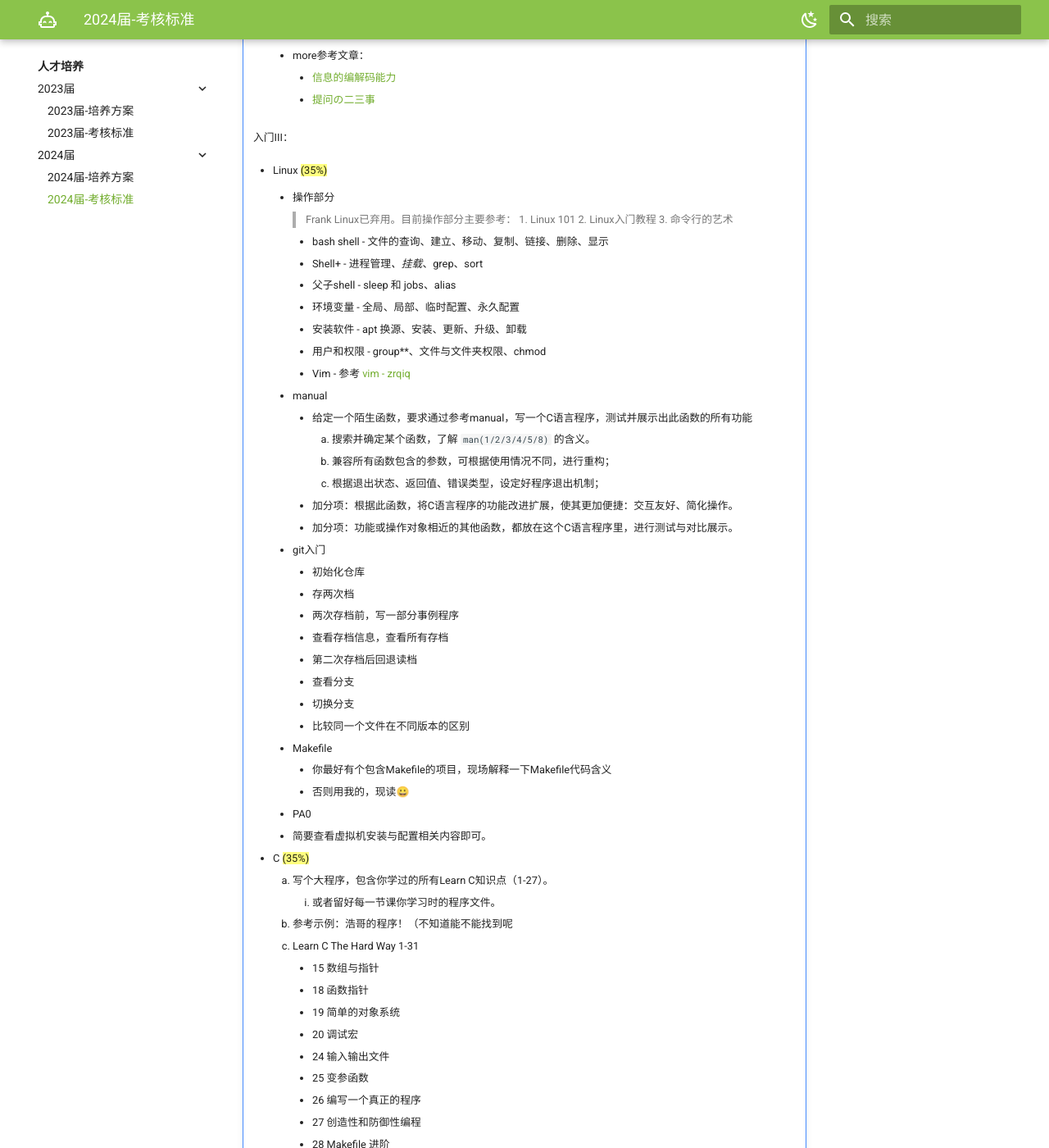
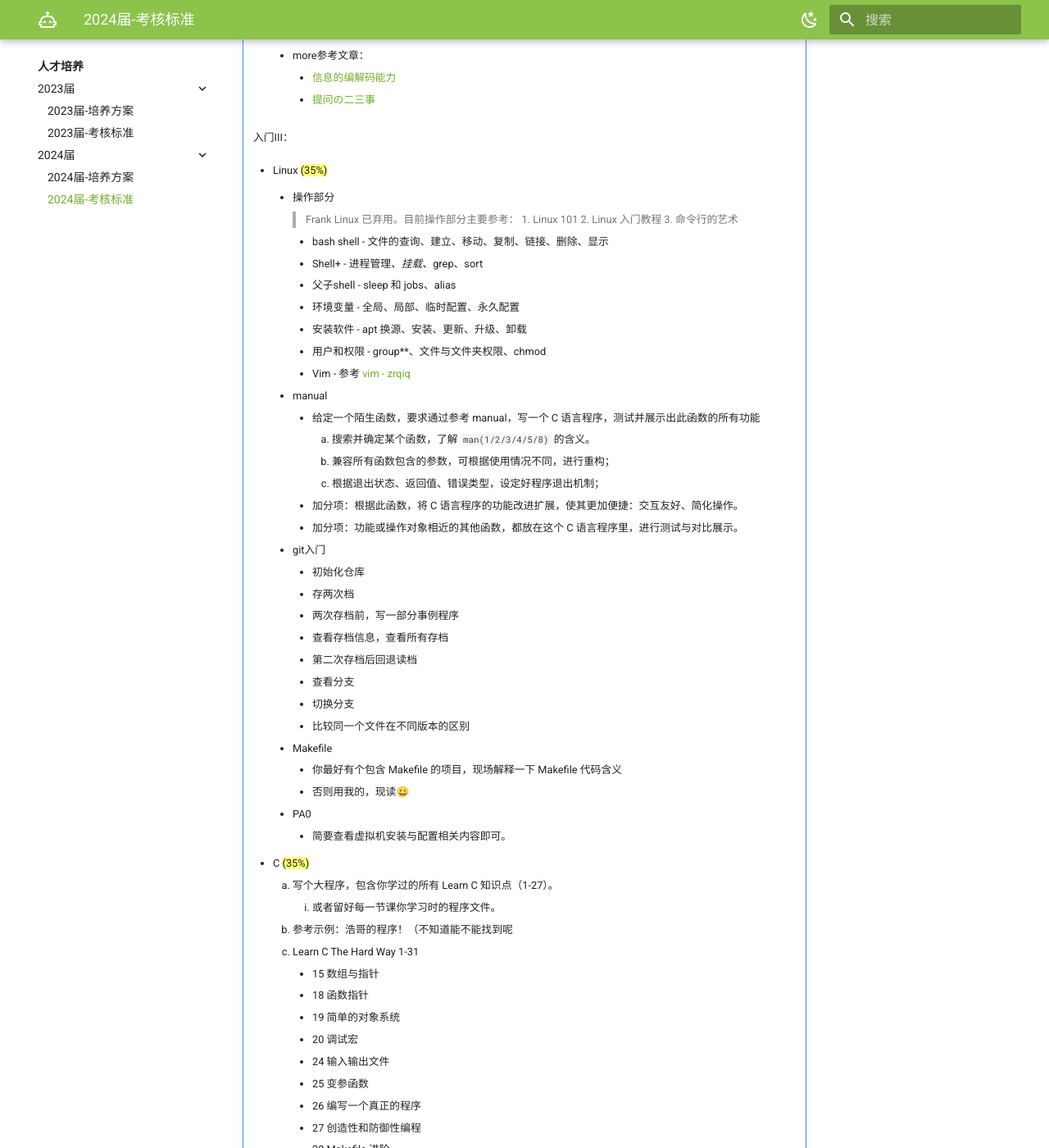
Before and after one commit to Haohahahaha/OSCA, an MkDocs documentation site: the page built from docs/guide/assessment-2024.md, in a window 1280 px wide and 1400 px high, scrolled down 423 px. Shown: the whole window at 82% size. Built offline with MkDocs 1.6.1 and Material for MkDocs 9.7.7, drawn with Linux system fonts in a browser that asks for light colours; emoji names are drawn with the system emoji font; some of the changed text lies outside the part shown.

Commit message:
2025-01-01_17:29:42 update

```diff
--- a/docs/guide/assessment-2024.md
+++ b/docs/guide/assessment-2024.md
@@ -22,9 +22,9 @@
 	- Linux ==(35%)==
 
 		- 操作部分
-    	> Frank Linux已弃用。目前操作部分主要参考：
+    	> Frank Linux 已弃用。目前操作部分主要参考：
     	>     1. Linux 101
-    	>     2. Linux入门教程
+    	>     2. Linux 入门教程
     	>     3. 命令行的艺术
             - bash shell - 文件的查询、建立、移动、复制、链接、删除、显示
         	- Shell+ - 进程管理*、挂载*、grep、sort
@@ -35,12 +35,12 @@
         	- Vim - 参考 [vim - zrqiq](https://zrqiq.github.io/zrq-blog/qqq/q/)
 
 		- manual
-        	- 给定一个陌生函数，要求通过参考manual，写一个C语言程序，测试并展示出此函数的所有功能
+        	- 给定一个陌生函数，要求通过参考 manual，写一个 C 语言程序，测试并展示出此函数的所有功能
                 1. 搜索并确定某个函数，了解 `man(1/2/3/4/5/8)` 的含义。
                 2. 兼容所有函数包含的参数，可根据使用情况不同，进行重构；
                 3. 根据退出状态、返回值、错误类型，设定好程序退出机制；
-            - 加分项：根据此函数，将C语言程序的功能改进扩展，使其更加便捷：交互友好、简化操作。
-            - 加分项：功能或操作对象相近的其他函数，都放在这个C语言程序里，进行测试与对比展示。
+            - 加分项：根据此函数，将 C 语言程序的功能改进扩展，使其更加便捷：交互友好、简化操作。
+            - 加分项：功能或操作对象相近的其他函数，都放在这个 C 语言程序里，进行测试与对比展示。
 
 		- git入门
             - 初始化仓库
@@ -53,16 +53,16 @@
             - 比较同一个文件在不同版本的区别
 
 		- Makefile
-            - 你最好有个包含Makefile的项目，现场解释一下Makefile代码含义
+            - 你最好有个包含 Makefile 的项目，现场解释一下 Makefile 代码含义
             - 否则用我的，现读😀
 
 		- PA0
-          - 简要查看虚拟机安装与配置相关内容即可。
+            - 简要查看虚拟机安装与配置相关内容即可。
 
 
 	- C ==(35%)==
 
-        1. 写个大程序，包含你学过的所有Learn C知识点（1-27）。
+        1. 写个大程序，包含你学过的所有 Learn C 知识点（1-27）。
             1. 或者留好每一节课你学习时的程序文件。
         2. 参考示例：浩哥的程序！（不知道能不能找到呢
 
@@ -98,7 +92,7 @@
 !!! success "达标90%的同学，恭喜你，接下来你要学习"
 
 	- tmux (个人成长路线里有)
-    	- 操作命令行时要求只可以开一个窗口，只能用tmux来进行分屏进行边查询边书写的工作
+    	- 操作命令行时要求只可以开一个窗口，只能用 tmux 来进行分屏进行边查询边书写的工作
         - 即不允许用鼠标。
         - 只考察快捷键：
             - 上下/左右划分窗格
```
Also changed, not shown: other parts of docs/guide/assessment-2024.md (+2 -8 lines).
